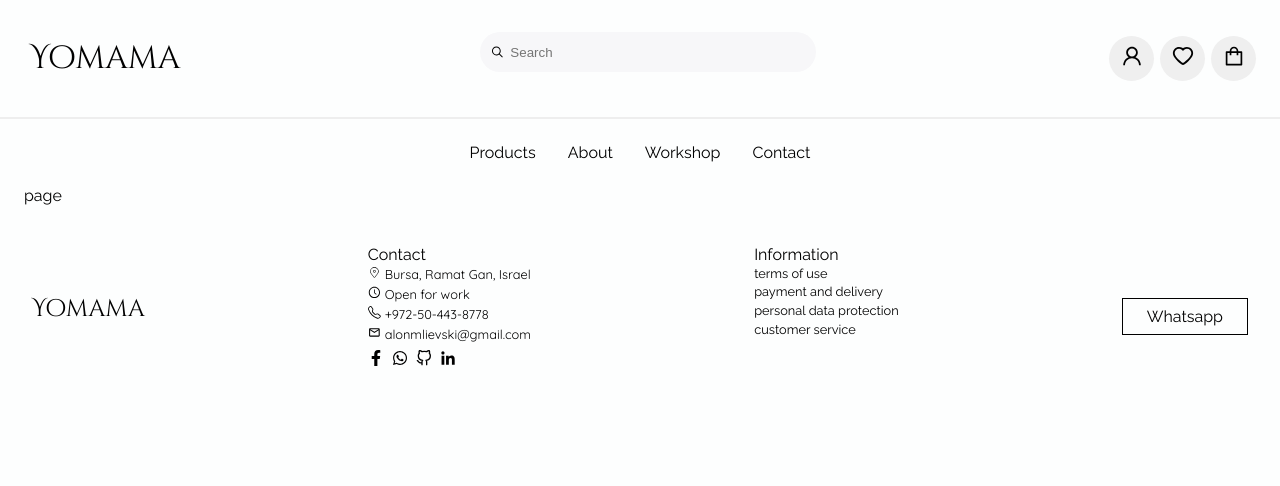
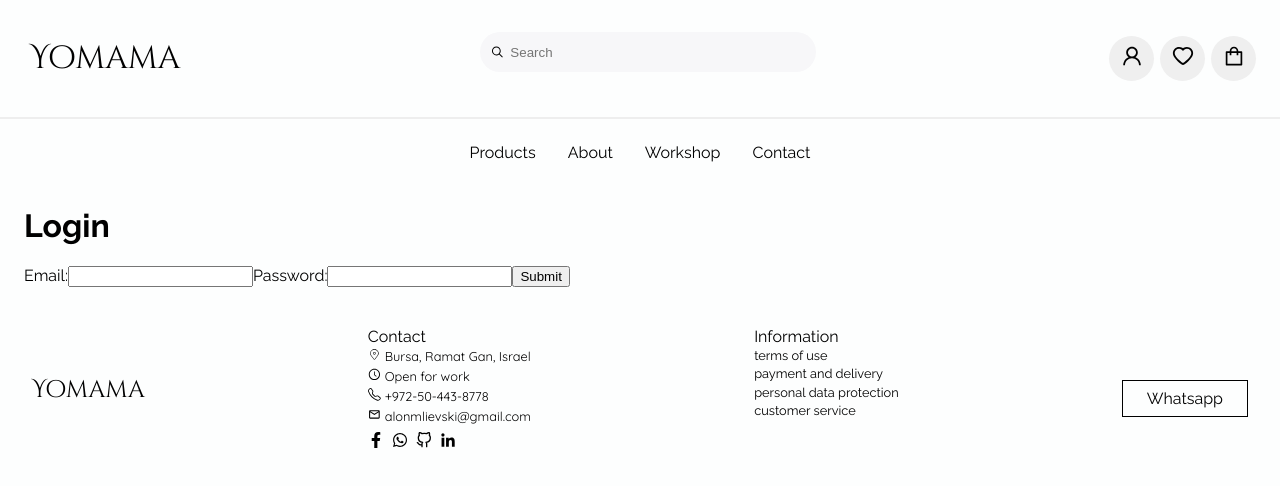
Before and after one commit to SuperDuperAlon/yomama, a Next.js app: page /auth/login in a window 1280 px wide. Shown: the top 486 px of the page. Built offline with nearby package versions, Linux system fonts and the light colour scheme; no server answers.

Commit message:
authentication

```diff
--- a/src/app/auth/login/page.tsx
+++ b/src/app/auth/login/page.tsx
@@ -1,8 +1,12 @@
+import Login from '@/components/auth/LoginCmp'
 import React from 'react'
 
 const page = () => {
   return (
-    <div>page</div>
+    <div>
+    <h1>Login</h1>
+    <Login />
+  </div>
   )
 }
 
--- /dev/null
+++ b/src/components/auth/LoginCmp.tsx
@@ -0,0 +1,49 @@
+'use client'
+
+// components/Login.tsx
+import { useState } from 'react';
+import { userService } from '@/services/user.service'
+// import { useMutation } from 'react-query';
+
+const Login: React.FC = () => {
+    const [email, setEmail] = useState('');
+    const [password, setPassword] = useState('');
+
+    //   const loginMutation = useMutation(
+    //     async () => {
+    //       return appwrite.account.createSession(email, password);
+    //     },
+    //     {
+    //       onSuccess: () => {
+    //         // Redirect or perform any actions after successful login
+    //       },
+    //     }
+    //   );
+
+
+
+    const handleLogin = async (e: React.FormEvent) => {
+        e.preventDefault();
+        await userService.login(email, password)
+        // loginMutation.mutate();
+    };
+
+    return (
+        <form onSubmit={handleLogin}>
+            <label>Email:</label>
+            <input type="email" value={email} onChange={(e) => setEmail(e.target.value)} />
+
+            <label>Password:</label>
+            <input type="password" value={password} onChange={(e) => setPassword(e.target.value)} />
+
+            <button type="submit"
+            //   disabled={loginMutation.isLoading}
+            >
+                {/* {loginMutation.isLoading ? 'Logging in...' : 'Login'} */}
+                Submit
+            </button>
+        </form>
+    );
+};
+
+export default Login;
--- /dev/null
+++ b/src/services/user.service.ts
@@ -0,0 +1,22 @@
+import { Account, Client } from "appwrite";
+
+const client = new Client();
+const account = new Account(client);
+
+client
+  .setEndpoint('https://cloud.appwrite.io/v1') // Your API Endpoint
+  .setProject(process.env.NEXT_PUBLIC_PROJECT_ID!) // Your project ID
+  ;
+
+async function login(email: string, password: string) {
+    try {
+      const user = await account.createEmailSession(email, password)
+      console.log(user);
+    } catch (error){
+      console.log(error);
+    }
+  }
+
+  export const userService = {
+    login
+  }
```
